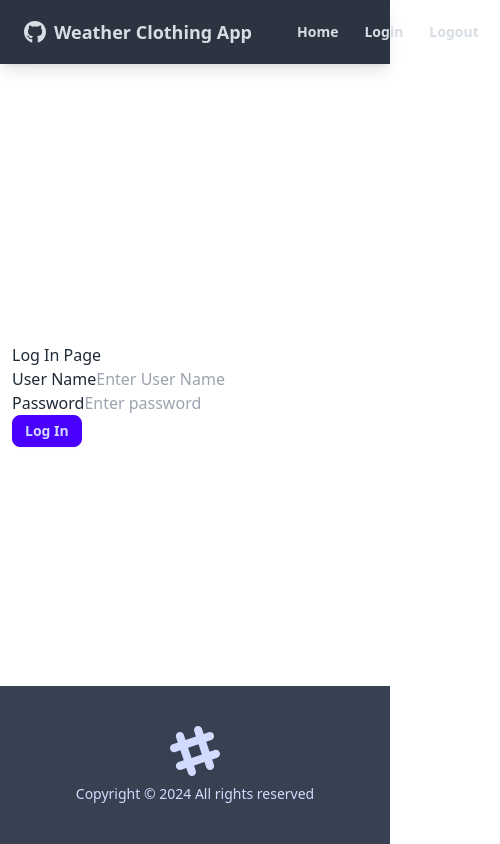
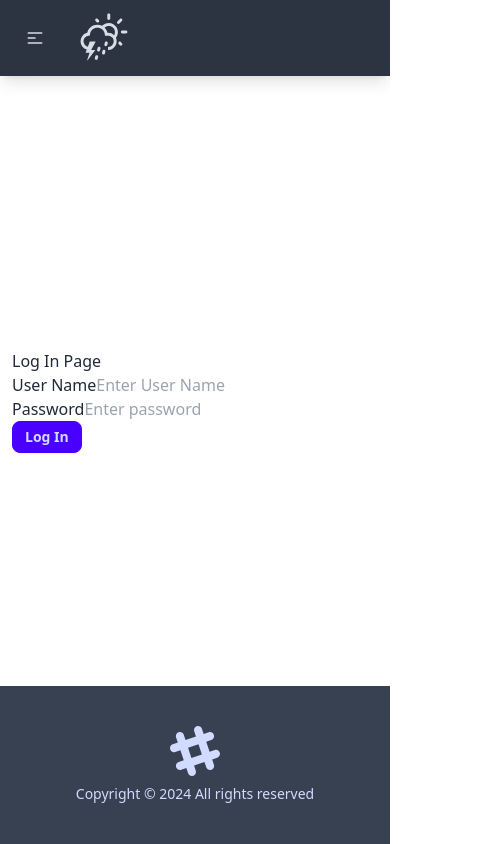
Before and after one commit to powergeoff/WeatherApp, a React (Create React App) app in the folder WeatherApp.UI/: page /login in a window 390 px wide. Shown: the whole page, 500 px wide, since content can reach past the window. Built offline with nearby package versions, Linux system fonts and the light colour scheme.

Commit message:
repsonsive menu and new logo

```diff
--- a/WeatherApp.UI/public/index.html
+++ b/WeatherApp.UI/public/index.html
@@ -2,14 +2,14 @@
 <html lang="en">
   <head>
     <meta charset="utf-8" />
-    <link rel="icon" href="%PUBLIC_URL%/favicon.ico" />
+    <link rel="icon" href="%PUBLIC_URL%/new-logo.png" />
     <meta name="viewport" content="width=device-width, initial-scale=1" />
     <meta name="theme-color" content="#000000" />
     <meta
       name="description"
       content="Web site created using create-react-app"
     />
-    <link rel="apple-touch-icon" href="%PUBLIC_URL%/logo192.png" />
+    <link rel="apple-touch-icon" href="%PUBLIC_URL%/new-logo.png" />
     <!--
       manifest.json provides metadata used when your web app is installed on a
       user's mobile device or desktop. See https://developers.google.com/web/fundamentals/web-app-manifest/
--- a/WeatherApp.UI/src/components/layout/Navbar.tsx
+++ b/WeatherApp.UI/src/components/layout/Navbar.tsx
@@ -1,5 +1,5 @@
 import { useContext } from 'react';
-import { FaGithub } from 'react-icons/fa';
+import { WiDayStormShowers } from "react-icons/wi";
 import { Link } from 'react-router-dom';
 import { AuthInfoContext, IAuthInfoContext } from '../../context/authInfo/AuthInfoContext';
 
@@ -13,14 +13,37 @@ const Navbar: React.FC<Props> = ({ title }: Props) => {
     return (
         <nav className='navbar mb-12 shadow-lg bg-neutral text-neutral-content'>
             <div className='container mx-auto'>
+                {/* start hamburger menu */}
+                <div className="dropdown">
+                    <div tabIndex={0} role="button" className="btn btn-ghost lg:hidden">
+                        <svg xmlns="http://www.w3.org/2000/svg" className="h-5 w-5" fill="none" viewBox="0 0 24 24" stroke="currentColor"><path strokeLinecap="round" strokeLinejoin="round" strokeWidth="2" d="M4 6h16M4 12h8m-8 6h16" /></svg>
+                    </div>
+                    <ul tabIndex={0} className="menu menu-sm dropdown-content mt-3 z-[1] p-2 shadow bg-base-100 rounded-box w-52">
+                        <li>
+                            <Link to='/'>
+                                Home
+                            </Link>
+                        </li>
+                        <li>
+                            <Link to='/login'>
+                                Login
+                            </Link>
+                        </li>
+                        {user?.userName !== '' ? <li><Link to='/logout' onClick={logout} >
+                            Logout
+                        </Link></li> : ''}
+                    </ul>
+                </div>
+                {/* end hamburger menu */}
                 <div className='flex-none px-2 mx-2'>
-                    <FaGithub className='inline pr-2 text-3xl' />
+
                     <Link to='/' className='text-lg font-bold align-middle'>
-                        {title}
+                        <WiDayStormShowers className='inline pr-2 text-6xl' />
+                        <span className='hidden lg:inline '>{title}</span>
                     </Link>
                 </div>
 
-                <div className='flex-1 px-2 mx-2'>
+                <div className='hidden lg:block flex-1 px-2 mx-2'>
                     <div className='flex justify-end'>
                         <Link to='/' className='btn btn-ghost btn-sm rounded-btn'>
                             Home
```
Also changed, not shown: WeatherApp.UI/public/manifest.json, WeatherApp.UI/public/new-logo.png (added).
